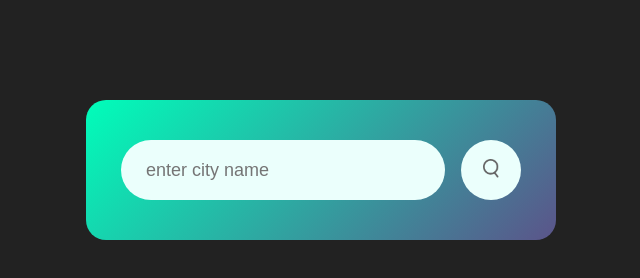
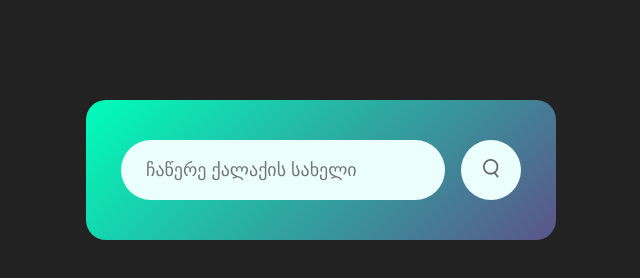
Before and after one commit to gukakhachidze/WeatherApp, a plain HTML site: page index.html in a window 1280 px wide. Shown: the whole page, without its empty margins (319-959 px from the left). Drawn offline with Linux system fonts and the light colour scheme.

Commit message:
add readme & gif

```diff
--- a/index.html
+++ b/index.html
@@ -9,7 +9,11 @@
   <body>
     <div class="card">
       <div class="search">
-        <input type="text" placeholder="enter city name" spellcheck="false" />
+        <input
+          type="text"
+          placeholder="ჩაწერე ქალაქის სახელი"
+          spellcheck="false"
+        />
         <button><img src="images/search.png" /></button>
       </div>
       <div class="error">
```
Also changed, not shown: images/WeatherAppGif.gif (added), 1 other file.
